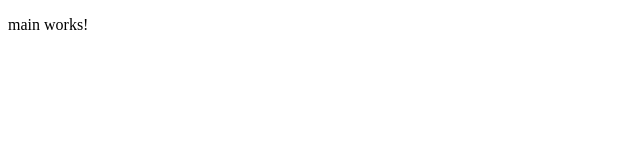
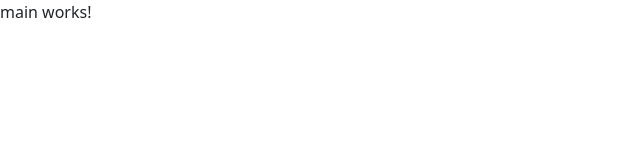
Before and after one commit to mariusfranzen/mariusfranzen.github.io, an Angular app: page / in a window 1280 px wide. Shown: the top 160 px of the page, without its empty margins (0-640 px from the left). Built offline with nearby package versions, Linux system fonts and the light colour scheme.

Commit message:
bootstrap

```diff
--- a/package.json
+++ b/package.json
@@ -18,6 +18,7 @@
     "@angular/platform-browser": "~13.2.0",
     "@angular/platform-browser-dynamic": "~13.2.0",
     "@angular/router": "~13.2.0",
+    "bootstrap": "^5.2.3",
     "rxjs": "~7.5.0",
     "tslib": "^2.3.0",
     "zone.js": "~0.11.4"
--- /dev/null
+++ b/src/scss/_bootstrap.scss
@@ -0,0 +1,2 @@
+@import './variables';
+@import '../../node_modules/bootstrap/scss/bootstrap.scss';
--- a/src/scss/_index.scss
+++ b/src/scss/_index.scss
@@ -0,0 +1 @@
+@import './bootstrap'
```
Also changed, not shown: src/scss/_variables.scss (added), 1 other file (tests, documents, lock files or other folders).
